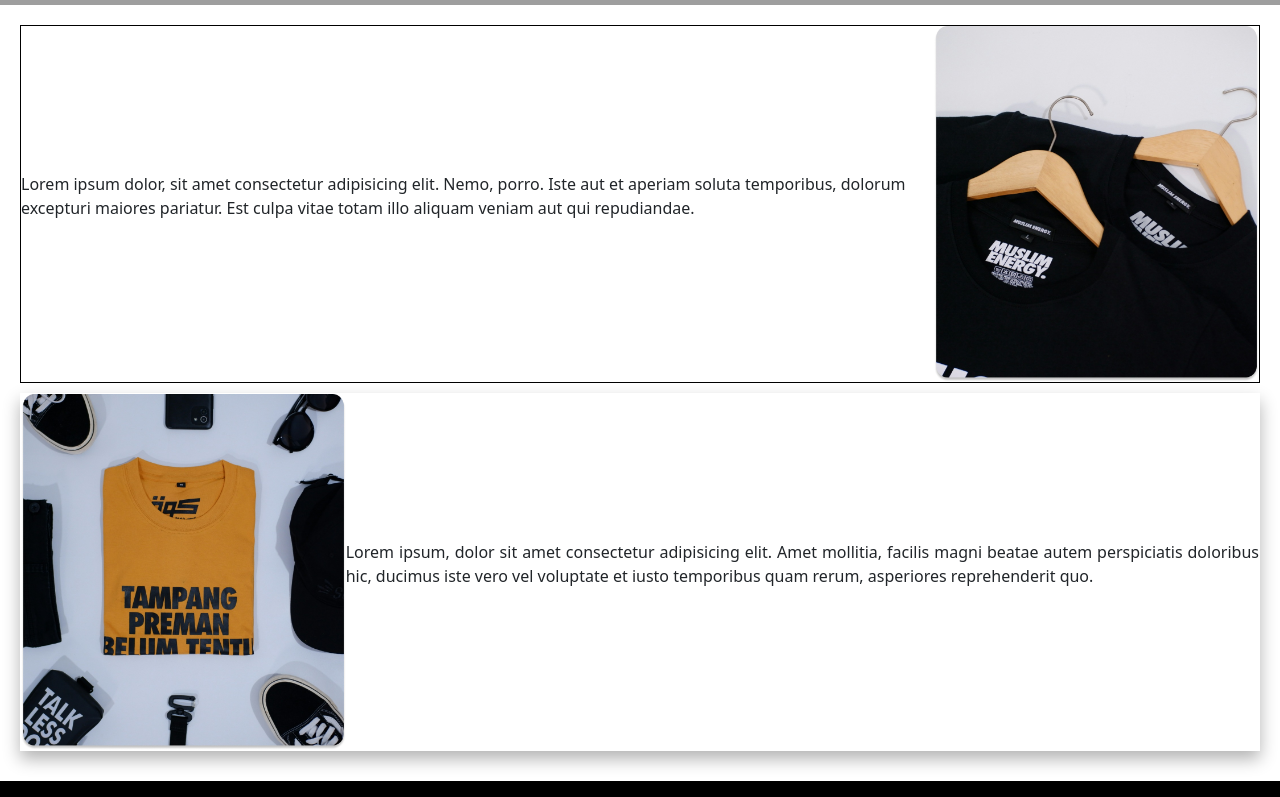
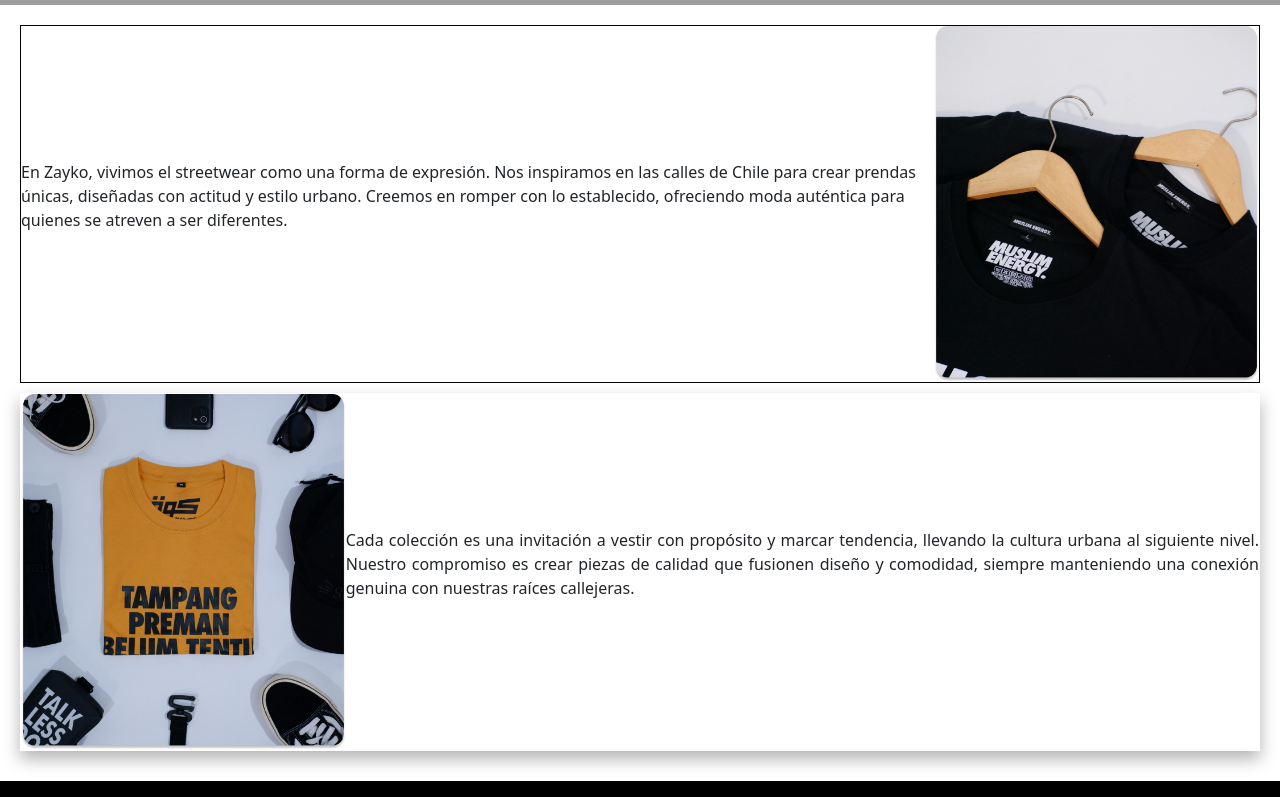
Before and after one commit to MartinArellano19/sass, a website: page pages/Nosotros.html in a window 1280 px wide. Shown: the part 627-1424 px from the top of the page. Drawn offline with nearby package versions, Linux system fonts and the light colour scheme; grey boxes are pictures that could not be loaded.

Commit message:
update-nosotros

```diff
--- a/pages/Nosotros.html
+++ b/pages/Nosotros.html
@@ -63,20 +63,15 @@
       <section class="nosotros-reverse">
         <img src="../images/Rectangle 11.png" alt="conjuto de 3 poleras">
         <p>
-          Lorem ipsum dolor, sit amet consectetur adipisicing elit. Nemo, porro.
-          Iste aut et aperiam soluta temporibus, dolorum excepturi maiores
-          pariatur. Est culpa vitae totam illo aliquam veniam aut qui
-          repudiandae.
+          En Zayko, vivimos el streetwear como una forma de expresión. Nos inspiramos en las calles de Chile para crear prendas únicas, diseñadas con actitud y estilo urbano. Creemos en romper con lo establecido, ofreciendo moda auténtica para quienes se atreven a ser diferentes.
         </p>
       </section>
 
       <!-- Additional Content Section -->
       <section class="nosotros-flex">
         <p>
-          Lorem ipsum, dolor sit amet consectetur adipisicing elit. Amet
-          mollitia, facilis magni beatae autem perspiciatis doloribus hic,
-          ducimus iste vero vel voluptate et iusto temporibus quam rerum,
-          asperiores reprehenderit quo.
+          Cada colección es una invitación a vestir con propósito y marcar tendencia, llevando la cultura urbana al siguiente nivel.
+          Nuestro compromiso es crear piezas de calidad que fusionen diseño y comodidad, siempre manteniendo una conexión genuina con nuestras raíces callejeras.
         </p>
         <img src="../images/Rectangle 12.png" alt="conjuto de 3 poleras"/>
       </section>
```
